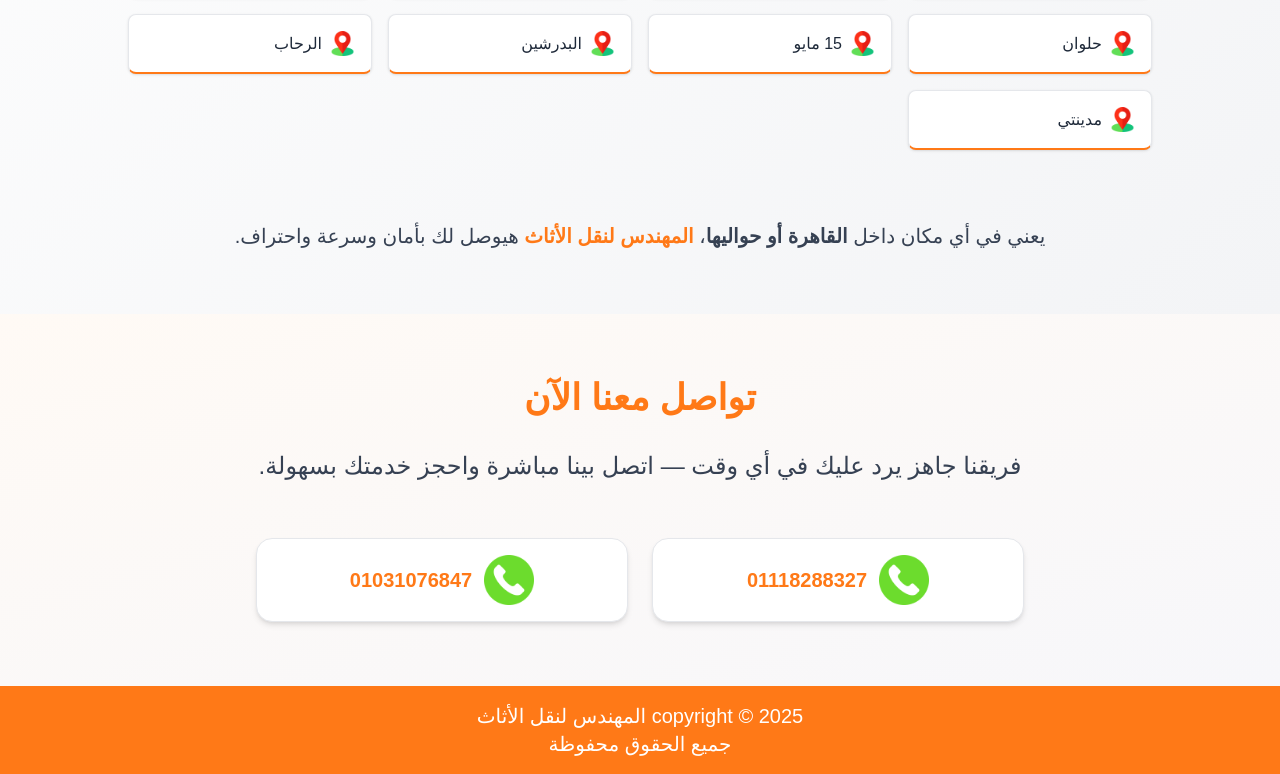
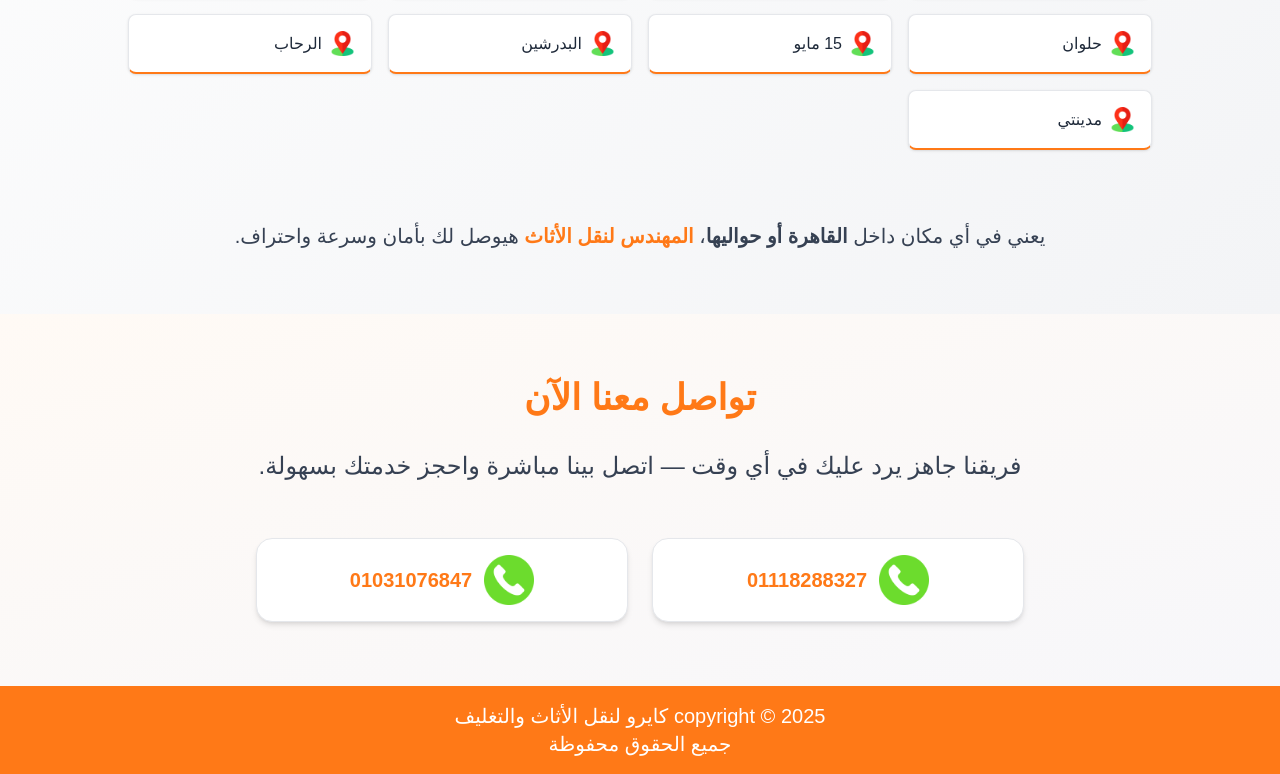
Before and after one commit to ahmedhussein74/elmohands, a Next.js app: page / in a window 1280 px wide. Shown: the part 3918-4692 px from the top of the page. Built offline with nearby package versions, Linux system fonts and the light colour scheme.

Commit message:
Update Footer.tsx

```diff
--- a/src/components/Footer.tsx
+++ b/src/components/Footer.tsx
@@ -3,7 +3,7 @@ import React from "react";
 const Footer = () => {
   return (
     <footer className="bg-[#ff7917] text-white text-center py-4 lg:text-xl">
-      copyright &copy; {new Date().getFullYear()} المهندس لنقل الأثاث
+      copyright &copy; {new Date().getFullYear()}  كايرو لنقل الأثاث والتغليف
       <br />
       جميع الحقوق محفوظة
     </footer>
```
